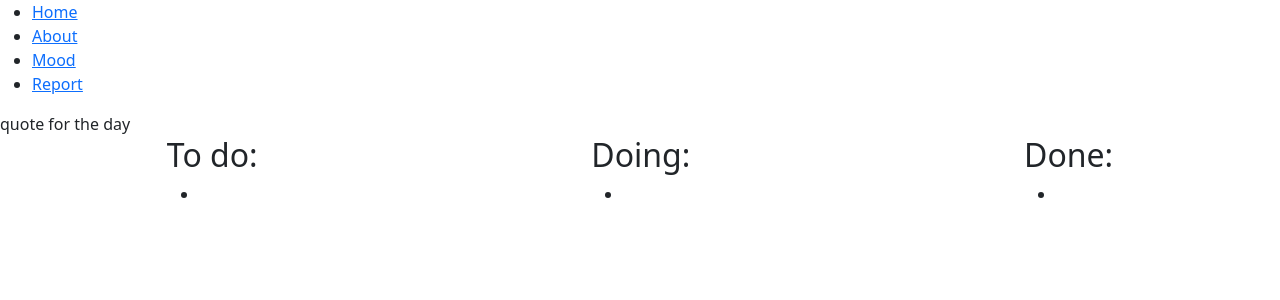
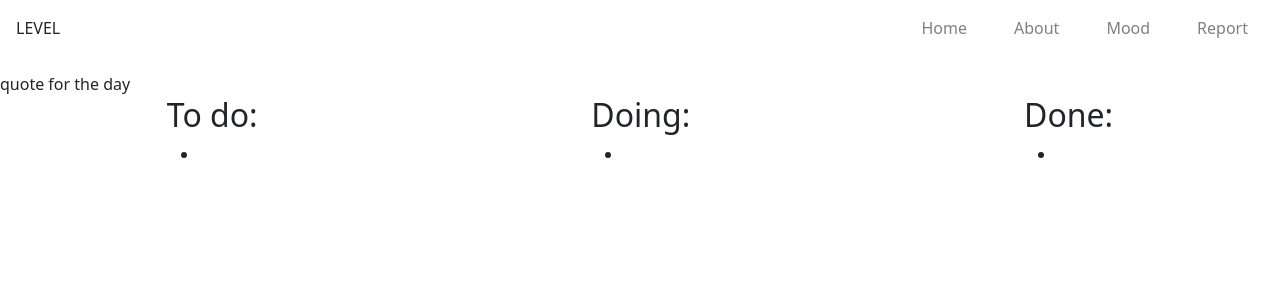
Before and after one commit to amna-nr/productivity_app, a Flask app: page / in a window 1280 px wide. Shown: the top 300 px of the page. Run offline with Flask 3, Linux system fonts and the light colour scheme.

Commit message:
style nav-bar

```diff
--- a/static/style.css
+++ b/static/style.css
@@ -2,3 +2,19 @@
   display: flex;
   justify-content: space-around;
 }
+header {
+  display: flex;
+  justify-content: space-between;
+  padding: 16px;
+}
+nav ul {
+  list-style-type: none;
+  display: flex;
+  gap: 15px;
+}
+
+nav a {
+  text-decoration: none;
+  color: grey;
+  padding: 16px;
+}
--- a/templates/layout.html
+++ b/templates/layout.html
@@ -11,6 +11,9 @@
 </head>
 <body>
   <header>
+    <div>
+      LEVEL
+    </div>
     <nav>
       <ul>
         <li><a href="/">Home</a></li>
```
